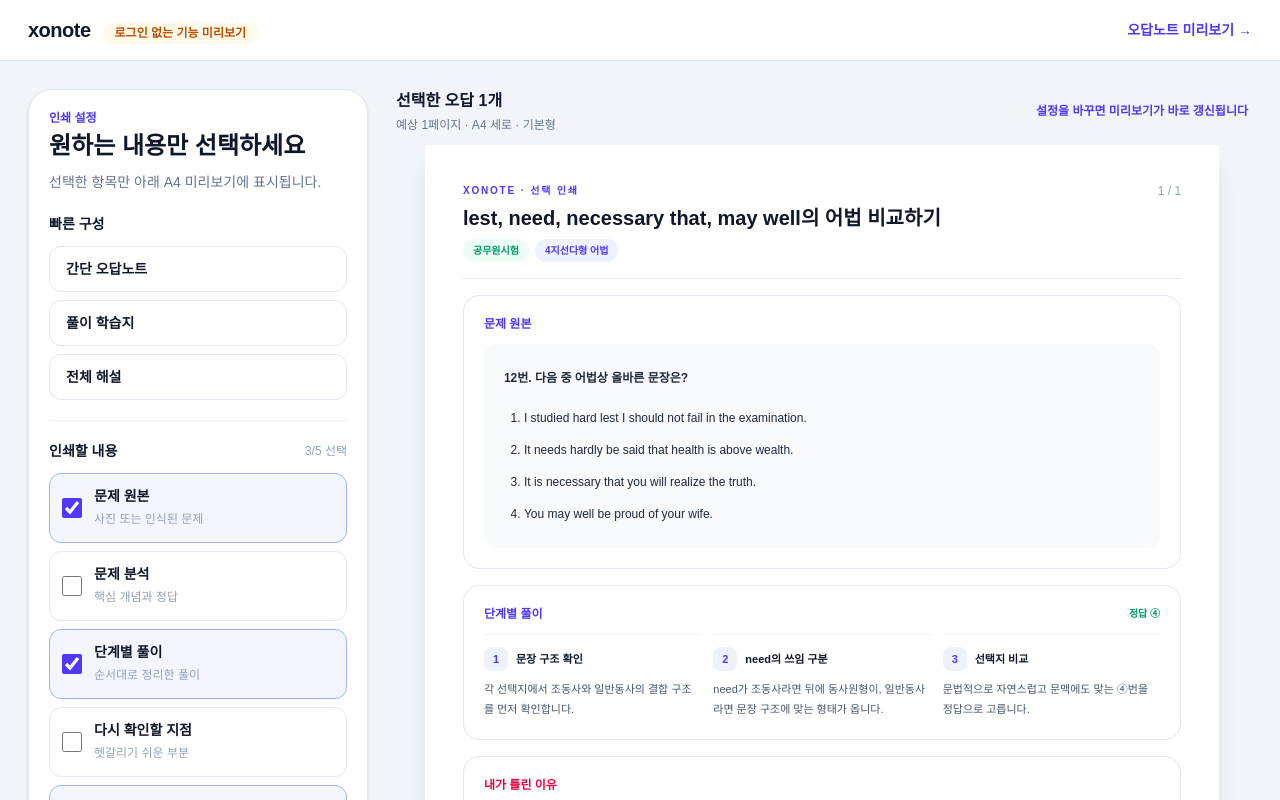
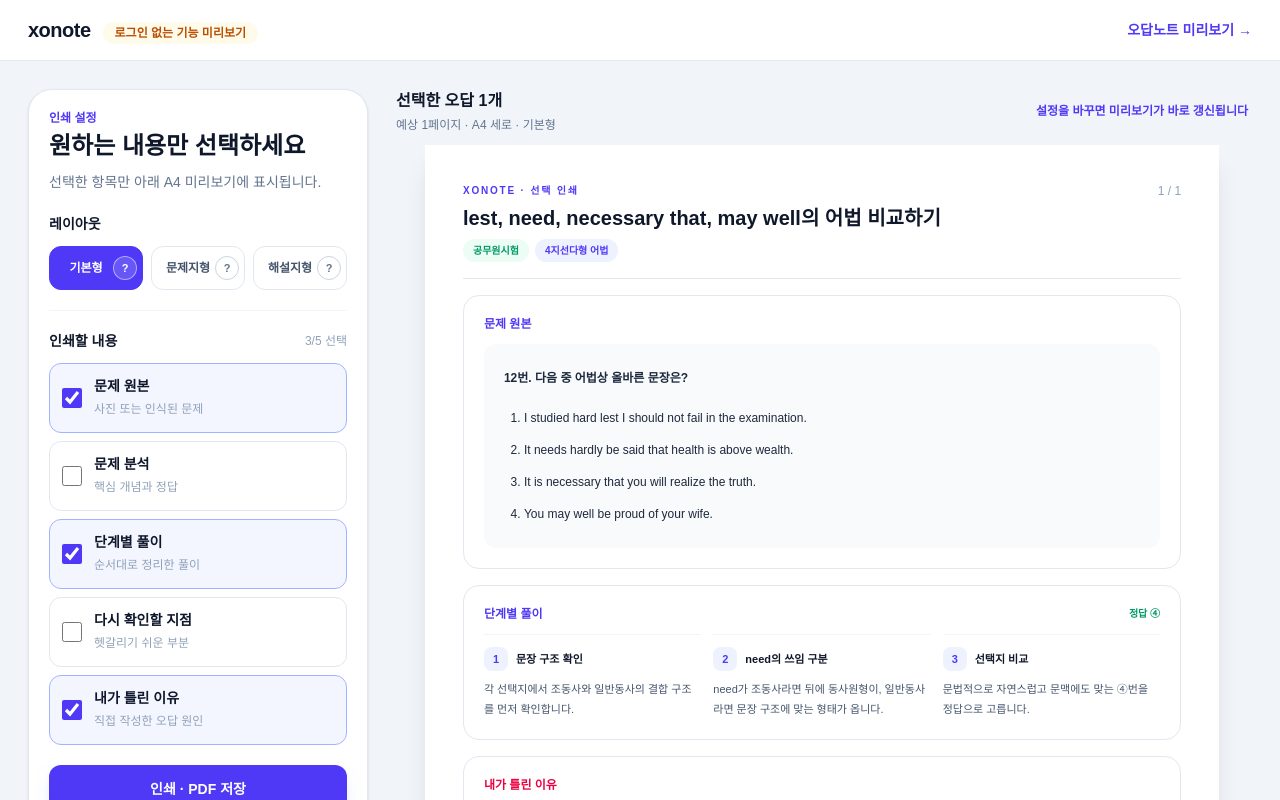
Before and after one commit to della2809-gif/oxNote, a Next.js app: page /preview/print in a window 1280 px wide. Shown: the top 800 px of the page. Built offline with nearby package versions, Linux system fonts and the light colour scheme.

Commit message:
인쇄 프리셋 제거와 레이아웃 상단 이동

```diff
--- a/src/app/(app)/notes/print/PrintToolbar.tsx
+++ b/src/app/(app)/notes/print/PrintToolbar.tsx
@@ -18,12 +18,6 @@ const LAYOUTS: Array<{ key: PrintLayout; label: string; description: string }> =
   { key: "standard", label: "기본형", description: "보관형 오답노트에 적합합니다." },
   { key: "worksheet", label: "문제지형", description: "문제만 연속 출력되고, 분석 및 정답은 뒤쪽 해설 페이지로 분리되어 있습니다." },
   { key: "answer", label: "해설지형", description: "문제 분석 및 단계별 풀이를 위주로 배치하며 문제의 개념과 풀이 복습에 적합합니다." },
-];
-
-const PRESETS: Array<{ label: string; sections: PrintSection[] }> = [
-  { label: "간단 오답노트", sections: ["source", "reason"] },
-  { label: "풀이 학습지", sections: ["source", "steps", "review"] },
-  { label: "전체 해설", sections: ["source", "analysis", "steps", "review", "reason"] },
 ];
 
 export default function PrintToolbar({ count, initialSections, initialLayout }: { count: number; initialSections: PrintSection[]; initialLayout: PrintLayout }) {
@@ -58,24 +52,7 @@ export default function PrintToolbar({ count, initialSections, initialLayout }:
       </div>
 
       <div className="mt-5 grid gap-6">
-        <div>
-          <div className="flex flex-wrap gap-2">
-            {PRESETS.map((preset) => {
-              const active = preset.sections.length === sections.length && preset.sections.every((item) => sections.includes(item));
-              return <button key={preset.label} type="button" onClick={() => apply(preset.sections, layout)} className={`min-h-10 rounded-xl border px-3 text-xs font-bold ${active ? "border-indigo-600 bg-indigo-50 text-indigo-700" : "border-slate-200 text-slate-600"}`}>{preset.label}</button>;
-            })}
-          </div>
-          <div className="mt-3 grid gap-2 sm:grid-cols-2">
-            {PRINT_SECTIONS.map((option) => (
-              <label key={option.key} className={`flex min-h-14 cursor-pointer items-center gap-3 rounded-xl border p-3 ${sections.includes(option.key) ? "border-indigo-300 bg-indigo-50" : "border-slate-200"}`}>
-                <input type="checkbox" checked={sections.includes(option.key)} onChange={() => toggleSection(option.key)} className="h-5 w-5 accent-indigo-600" />
-                <span><strong className="block text-sm">{option.label}</strong><span className="text-[11px] text-slate-400">{option.description}</span></span>
-              </label>
-            ))}
-          </div>
-        </div>
-
-        <div className="w-full border-t border-slate-100 pt-5">
+        <div className="w-full">
           <p className="text-sm font-bold">레이아웃</p>
           <div className="mt-2 grid grid-cols-3 gap-2">
             {LAYOUTS.map((option) => (
@@ -93,6 +70,18 @@ export default function PrintToolbar({ count, initialSections, initialLayout }:
             </div>
           )}
         </div>
+
+        <div className="border-t border-slate-100 pt-5">
+          <p className="mb-3 text-sm font-bold">인쇄할 내용</p>
+          <div className="grid gap-2 sm:grid-cols-2">
+            {PRINT_SECTIONS.map((option) => (
+              <label key={option.key} className={`flex min-h-14 cursor-pointer items-center gap-3 rounded-xl border p-3 ${sections.includes(option.key) ? "border-indigo-300 bg-indigo-50" : "border-slate-200"}`}>
+                <input type="checkbox" checked={sections.includes(option.key)} onChange={() => toggleSection(option.key)} className="h-5 w-5 accent-indigo-600" />
+                <span><strong className="block text-sm">{option.label}</strong><span className="text-[11px] text-slate-400">{option.description}</span></span>
+              </label>
+            ))}
+          </div>
+        </div>
       </div>
     </aside>
   );
--- a/src/app/preview/print/PrintOptionsPreview.tsx
+++ b/src/app/preview/print/PrintOptionsPreview.tsx
@@ -18,12 +18,6 @@ const SECTION_OPTIONS: Array<{ key: SectionKey; label: string; description: stri
   { key: "steps", label: "단계별 풀이", description: "순서대로 정리한 풀이" },
   { key: "review", label: "다시 확인할 지점", description: "헷갈리기 쉬운 부분" },
   { key: "reason", label: "내가 틀린 이유", description: "직접 작성한 오답 원인" },
-];
-
-const PRESETS: Array<{ label: string; sections: SectionKey[] }> = [
-  { label: "간단 오답노트", sections: ["source", "reason"] },
-  { label: "풀이 학습지", sections: ["source", "steps", "review"] },
-  { label: "전체 해설", sections: ["source", "analysis", "steps", "review", "reason"] },
 ];
 
 const STEPS = [
@@ -63,38 +57,6 @@ export default function PrintOptionsPreview() {
           </div>
 
           <section>
-            <h2 className="text-sm font-bold">빠른 구성</h2>
-            <div className="mt-3 grid gap-2">
-              {PRESETS.map((preset) => {
-                const active = preset.sections.length === sections.length && preset.sections.every((item) => selected.has(item));
-                return (
-                  <button key={preset.label} type="button" onClick={() => setSections(preset.sections)} className={`min-h-11 rounded-xl border px-4 py-3 text-left text-sm font-bold transition ${active ? "border-indigo-600 bg-indigo-50 text-indigo-700" : "border-slate-200 hover:border-indigo-300"}`}>
-                    {preset.label}
-                  </button>
-                );
-              })}
-            </div>
-          </section>
-
-          <section className="border-t border-slate-100 pt-5">
-            <div className="flex items-center justify-between">
-              <h2 className="text-sm font-bold">인쇄할 내용</h2>
-              <span className="text-xs text-slate-400">{sections.length}/5 선택</span>
-            </div>
-            <div className="mt-3 space-y-2">
-              {SECTION_OPTIONS.map((option) => (
-                <label key={option.key} className={`flex min-h-14 cursor-pointer items-center gap-3 rounded-xl border p-3 transition ${selected.has(option.key) ? "border-indigo-300 bg-indigo-50/70" : "border-slate-200"}`}>
-                  <input type="checkbox" checked={selected.has(option.key)} onChange={() => toggleSection(option.key)} className="h-5 w-5 accent-indigo-600" />
-                  <span>
-                    <strong className="block text-sm">{option.label}</strong>
-                    <span className="text-xs text-slate-400">{option.description}</span>
-                  </span>
-                </label>
-              ))}
-            </div>
-          </section>
-
-          <section className="border-t border-slate-100 pt-5">
             <h2 className="text-sm font-bold">레이아웃</h2>
             <div className="mt-3 grid grid-cols-3 gap-2">
               {LAYOUT_OPTIONS.map((option) => (
@@ -124,6 +86,24 @@ export default function PrintOptionsPreview() {
                 </div>
               </div>
             )}
+          </section>
+
+          <section className="border-t border-slate-100 pt-5">
+            <div className="flex items-center justify-between">
+              <h2 className="text-sm font-bold">인쇄할 내용</h2>
+              <span className="text-xs text-slate-400">{sections.length}/5 선택</span>
+            </div>
+            <div className="mt-3 space-y-2">
+              {SECTION_OPTIONS.map((option) => (
+                <label key={option.key} className={`flex min-h-14 cursor-pointer items-center gap-3 rounded-xl border p-3 transition ${selected.has(option.key) ? "border-indigo-300 bg-indigo-50/70" : "border-slate-200"}`}>
+                  <input type="checkbox" checked={selected.has(option.key)} onChange={() => toggleSection(option.key)} className="h-5 w-5 accent-indigo-600" />
+                  <span>
+                    <strong className="block text-sm">{option.label}</strong>
+                    <span className="text-xs text-slate-400">{option.description}</span>
+                  </span>
+                </label>
+              ))}
+            </div>
           </section>
 
           <button type="button" onClick={() => window.print()} disabled={sections.length === 0} className="min-h-12 w-full rounded-xl bg-indigo-600 px-5 py-3 text-sm font-bold text-white shadow-lg shadow-indigo-100 disabled:bg-slate-300">
```
